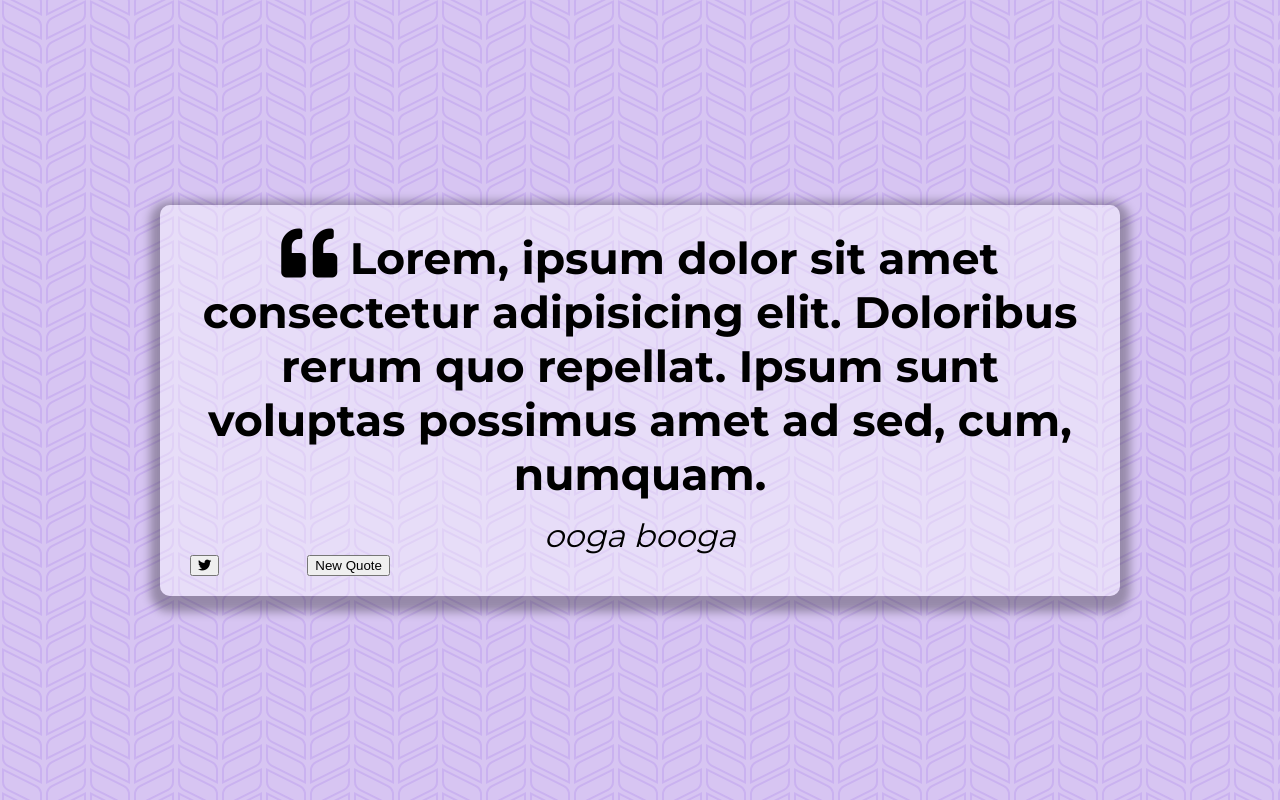
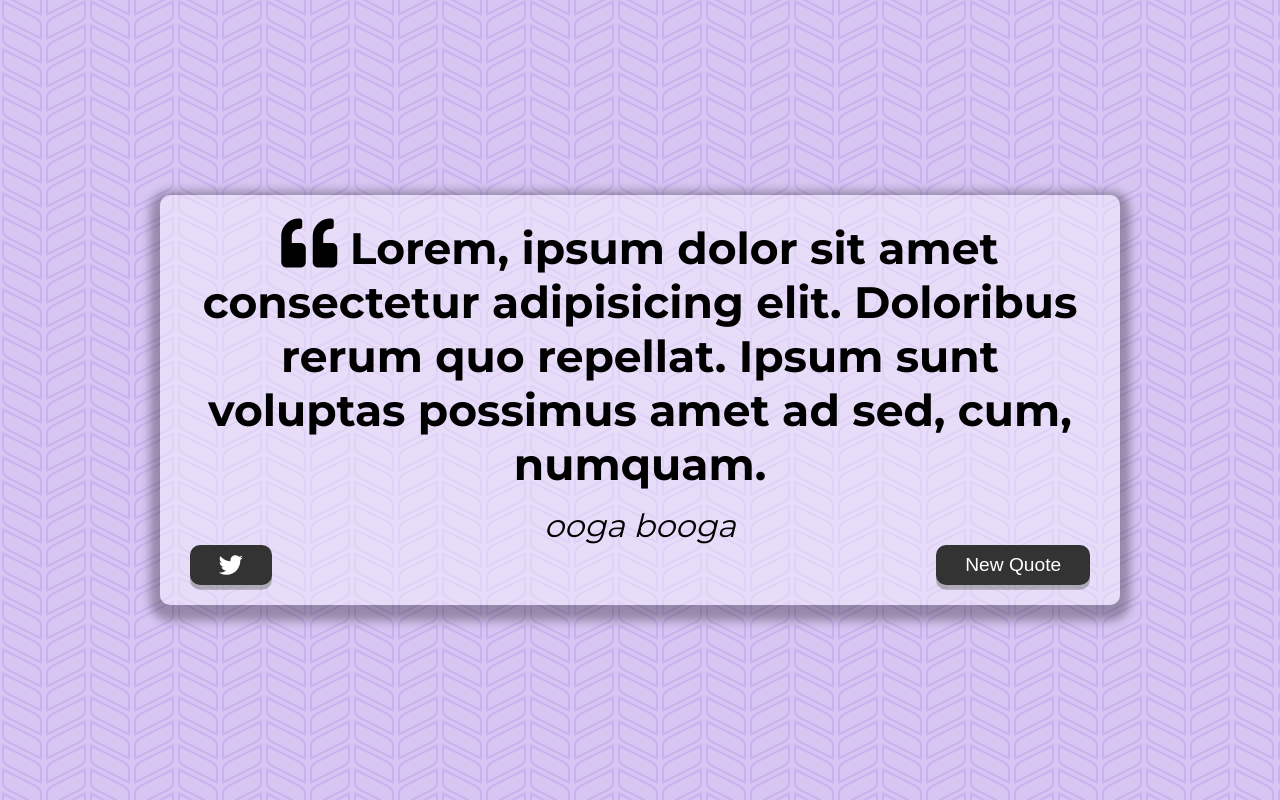
Before and after one commit to Olkens/quote-generator, a plain HTML site: page index.html in a window 1280 px wide. Drawn offline with Linux system fonts and the light colour scheme.

Commit message:
styled buttons

```diff
--- a/style.css
+++ b/style.css
@@ -50,8 +50,36 @@ body {
 .button-container {
   display: flex;
   justify-content: space-between;
-  max-width: 200px;
-  align-items: center;
+}
+
+button{
+    cursor: pointer;
+    font-size: 1.2rem;
+    border: none;
+    border-radius: 10px;
+    height: 2.5rem;
+    color: #fff;
+    background-color:#333;
+    outline: none;
+    padding: 0.5rem 1.8rem;
+    box-shadow: 0 0.3rem rgba( 121,121,121, 0.5);
+}
+
+.twitter-button:hover {
+    color: #38a1f3
+}
+
+.fa-twitter {
+    font-size: 1.5rem;
+}
+
+button:hover{
+    filter:brightness(130%);
+}
+
+button:active {
+    transform:translate(0, 0.3rem);
+    box-shadow: 0 0.1rem hsla(100,100%,100%,0.65)
 }
 
 @media screen and (max-width: 1000px) {
```
